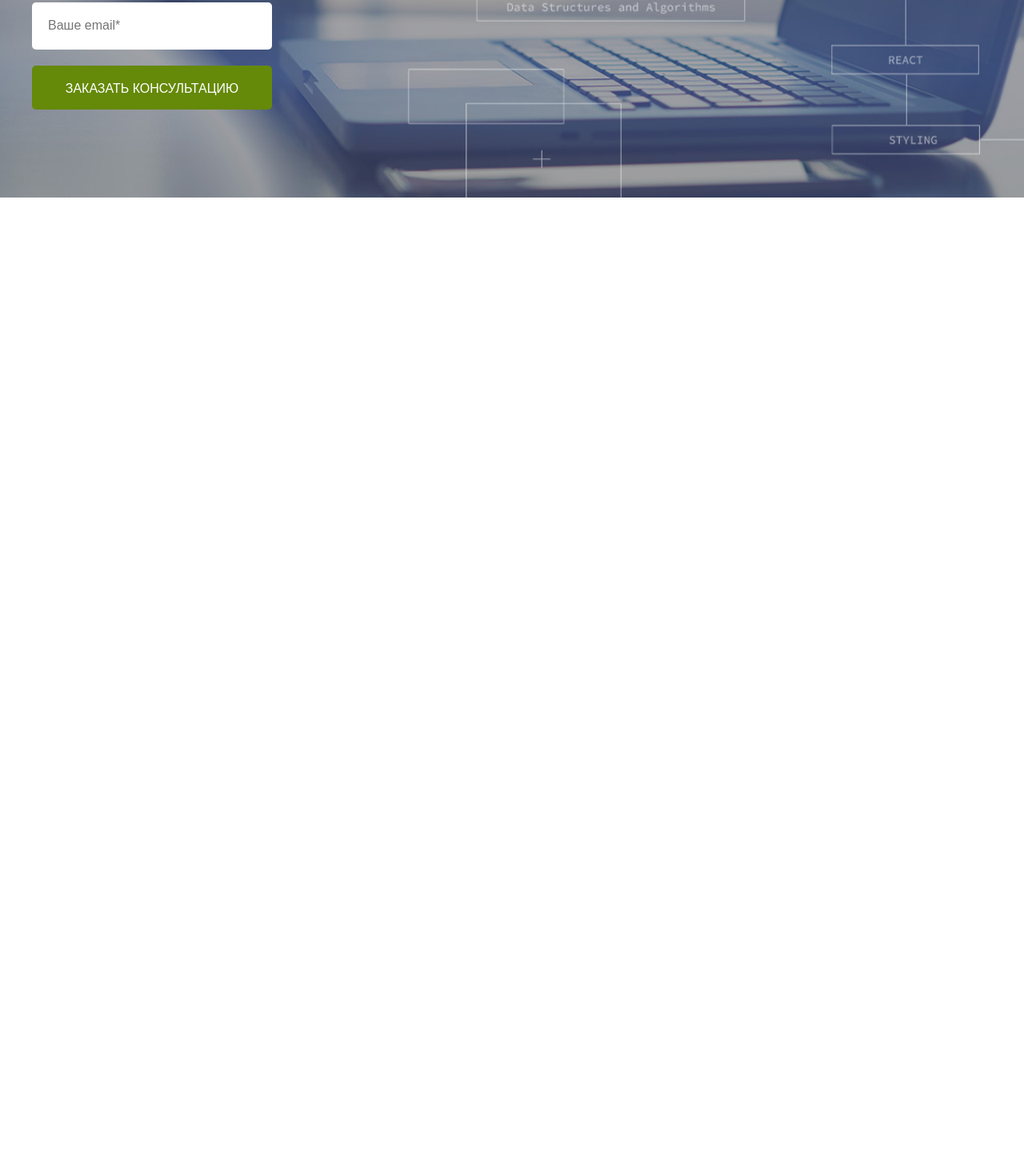
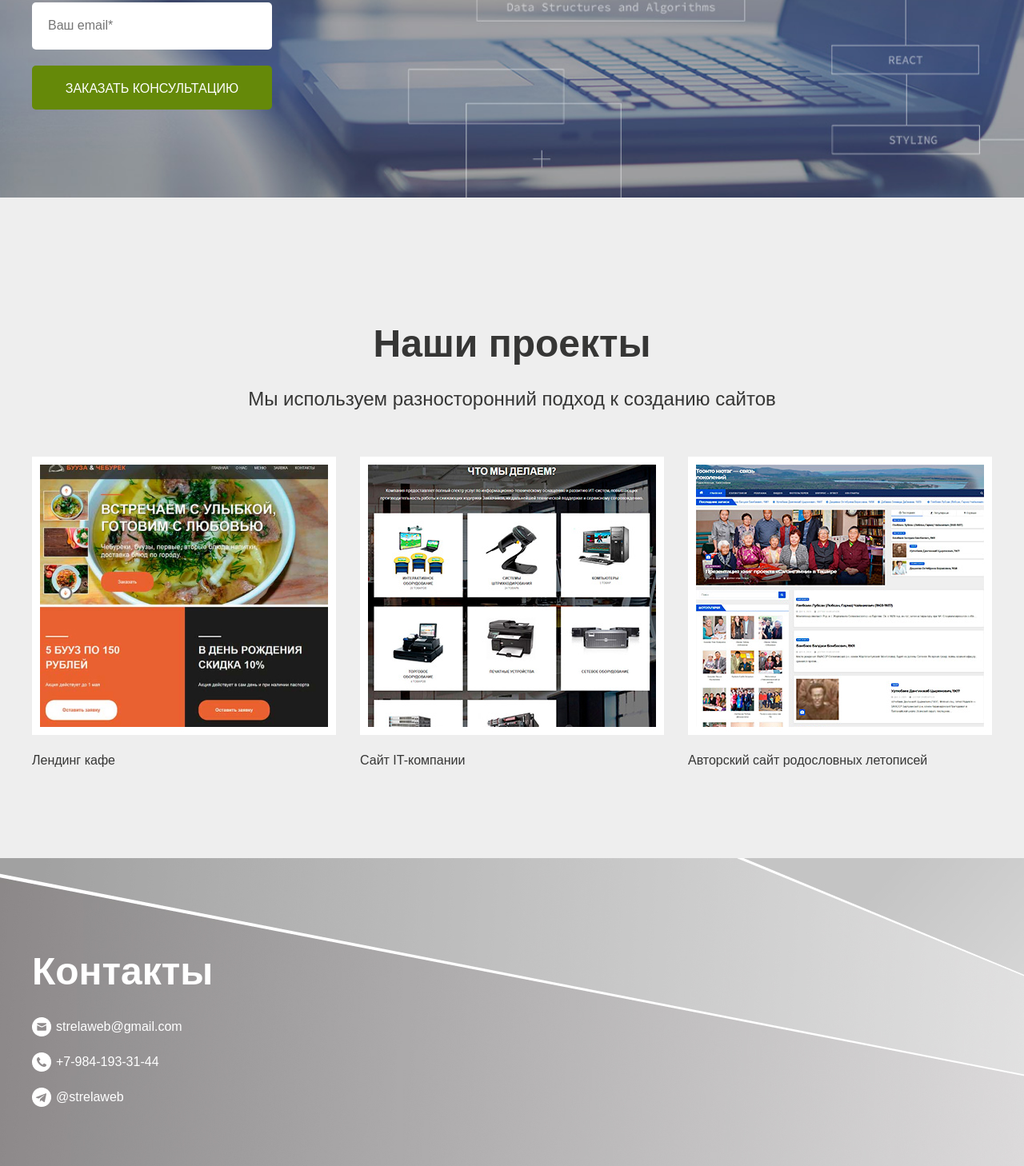
Before and after one commit to istrelkina/strelaweb, a website: page app/index.html in a window 1280 px wide. Shown: the part 2121-3579 px from the top of the page at 80% size. Before the commit the page ends 2368 px from the top, so only its background shows below. Drawn offline with nearby package versions, Linux system fonts and the light colour scheme; files that its build step writes are made by us from their sources.

Commit message:
added projects and footer

```diff
--- a/app/index.html
+++ b/app/index.html
@@ -101,7 +101,7 @@
 			<form action="send.php" method="post">
 				<input class="order-input" type="text" placeholder="Ваше имя*">
 				<input class="order-input" type="text" placeholder="Ваш телефон*">
-				<input class="order-input" type="text" placeholder="Ваше email*">
+				<input class="order-input" type="text" placeholder="Ваш email*">
 				<div class="btn">
 
 						<a href="#">Заказать консультацию</a>
@@ -111,6 +111,58 @@
 		</div>
 	</section>
 
+	<section class="projects">
+		<div class="container">
+			<div class="projects_title">
+				<h2>Наши проекты</h2>
+			</div>
+			<div class="projects_subtitle">
+				<p>Мы используем разносторонний подход к созданию сайтов</p>
+			</div>
+			<div class="projects_items">
+				<div class="item">
+					<div class="item_picture">
+						<img src="images/screen_buuza.jpg" alt="">
+					</div>
+					<div class="item_caption">
+						Лендинг кафе
+					</div>
+				</div>
+				<div class="item">
+					<div class="item_picture">
+						<img src="images/nashan.jpg" alt="">
+					</div>
+					<div class="item_caption">
+						Сайт IT-компании
+					</div>
+				</div>
+				<div class="item">
+					<div class="item_picture">
+						<img src="images/rod03.jpg" alt="">
+					</div>
+					<div class="item_caption">
+						Авторский сайт родословных летописей
+					</div>
+				</div>
+			</div>
+		</div>
+	</section>
+
+	<footer class="footer">
+		<div class="container">
+			<h2>Контакты</h2>
+			<div class="socials_email">
+				<a class="footer_socials" href="mailto:strelaweb@gmail.com">strelaweb@gmail.com</a>
+			</div>
+			<div class="socials_phone">
+				<a class="footer_socials" href="tel:+79841933144">+7-984-193-31-44</a>
+			</div>
+			<div class="socials_telegram">
+				<a class="footer_socials" href="https://tele.click/strelaweb">@strelaweb</a>
+			</div>
+		</div>
+	</footer>
+
 	<script src="js/main.min.js"></script>
 </body>
 </html>
--- a/app/scss/style.scss
+++ b/app/scss/style.scss
@@ -215,3 +215,83 @@ html{
     border: none;
     border-radius: 5px;
 }
+//---------------------------Projects-----------------
+.projects{
+	background-color: $grey;
+	padding: 110px 0;
+}
+.projects_title{
+	width: 100%;
+	text-align: center;
+	h2{
+		font-size: 48px;
+		font-weight: 600;
+		line-height: 65px;
+		margin-bottom: 25px;
+		color: $black;
+	}
+}
+.projects_subtitle{
+	text-align: center;
+	font-size: 24px;
+	font-weight: 500;
+	margin-bottom: 60px;
+}
+.projects_items{
+	width: 100%;
+	display: flex;
+	justify-content: space-between;
+	.item_picture{
+		width: 380px;
+		height: 348px;
+		margin-bottom: 20px;
+	}
+}
+//------------------------Footer--------------------------
+.footer{
+	padding: 70px 0;
+	width: 100%;
+	height: 385px;
+	background-image: url('../images/bg-footer.jpg');
+	background-position: top center;
+	background-size: cover;
+	background-repeat: no-repeat;
+	h2{
+		font-size: 48px;
+		font-weight: 600;
+		line-height: 65px;
+		margin-bottom: 25px;
+		color: #fff;
+	}
+
+	.socials_email,.socials_phone,.socials_telegram{
+		padding-left: 30px;
+		position: relative;
+		padding-bottom: 20px;
+		&::before{
+				content: "";
+				position: absolute;
+				width: 24px;
+				height: 24px;
+				border: none;
+				top: 0px;
+				left: 0px;
+			}
+		a.footer_socials{
+			color: #fff;
+			transition: all 0.3s;
+			&:hover{
+				color: #cfcfcf;
+			}
+		}
+	}
+	.socials_email::before{
+			background-image: url('../images/Mail_footer.png');
+	}
+	.socials_phone::before{
+			background-image: url('../images/Phone_footer.png');
+	}
+	.socials_telegram::before{
+			background-image: url('../images/Telegram_footer.png');
+	}
+}
```
Also changed, not shown: app/images/Mail_footer.png (added), app/images/Phone_footer.png (added), app/images/Telegram_footer.png (added), app/images/bg-footer.jpg (added), app/images/nashan.jpg (added), app/images/rod03.jpg (added), app/images/screen_buuza.jpg (added).
